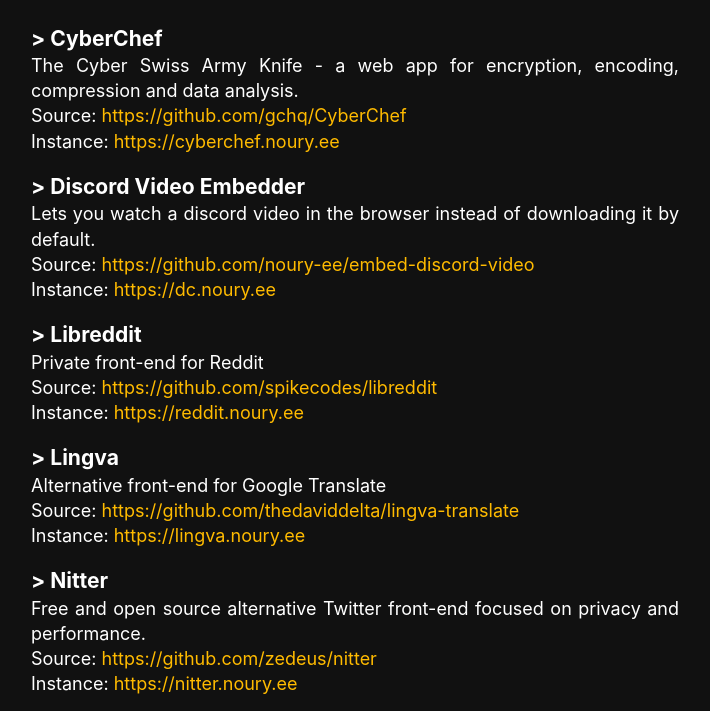
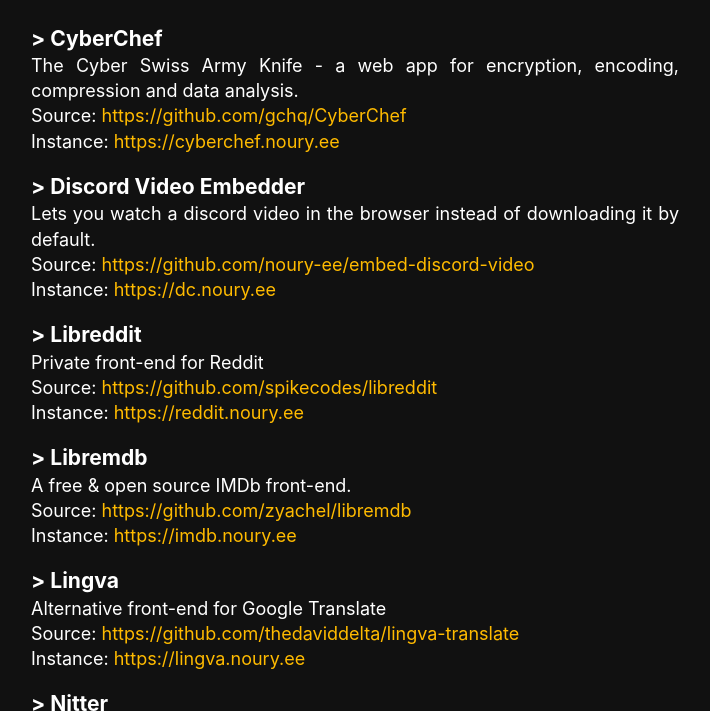
Before and after one commit to noury-ee/noury.ee, a website: page src/index.html in a window 1280 px wide. Shown: the part 102-813 px from the top of the page, without its empty margins (285-995 px from the left). Drawn offline with Linux system fonts and the light colour scheme.

Commit message:
add libremdb

```diff
--- a/src/index.html
+++ b/src/index.html
@@ -132,6 +132,19 @@
 
         <br>
 
+        <h3>> Libremdb</h3>
+        <p>
+         A free & open source IMDb front-end.
+        </p>
+        <p>
+        Source: <a href="https://github.com/zyachel/libremdb">https://github.com/zyachel/libremdb</a>
+        </p>
+        <p>
+        Instance: <a href="https://imdb.noury.ee">https://imdb.noury.ee</a>
+        </p>
+
+        <br>
+
         <h3>> Lingva</h3>
         <p>
         Alternative front-end for Google Translate
```
